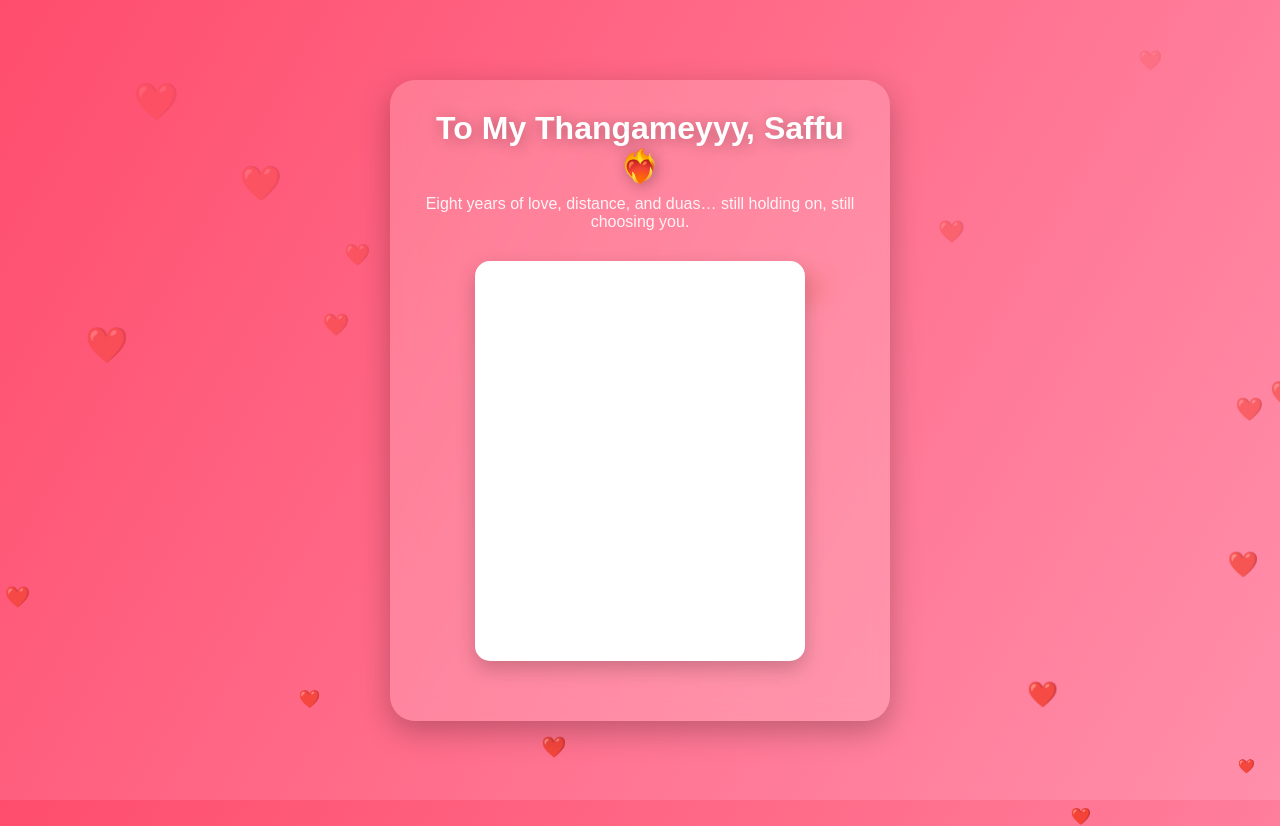
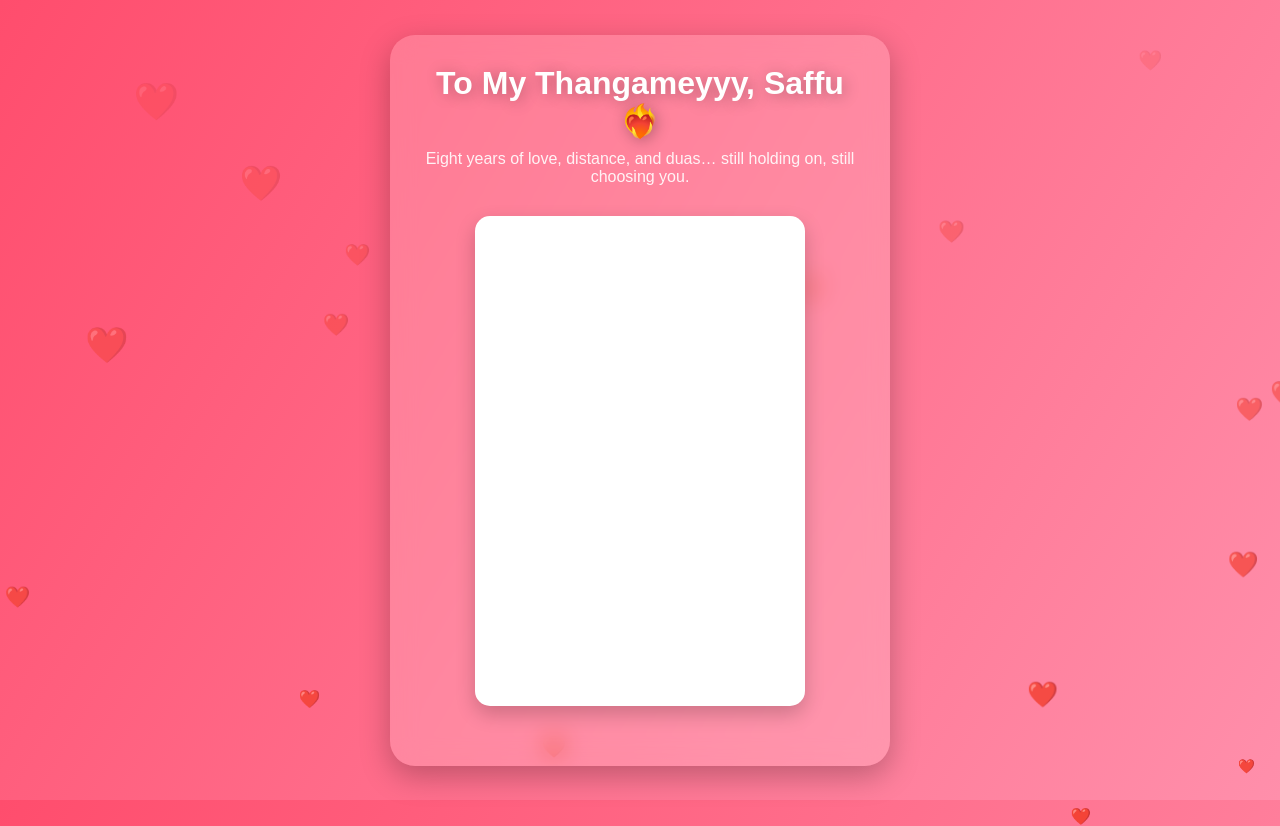
Before and after one commit to Faisalya-Faisal/Faisal, a plain HTML site: page index.html in a window 1280 px wide. Shown: the top 826 px of the page. Drawn offline with Linux system fonts and the light colour scheme.

Commit message:
Update style.css

```diff
--- a/style.css
+++ b/style.css
@@ -52,7 +52,7 @@ body {
 }
 .envelope {
   width: 330px;
-  height: 400px;
+  height: 490px;
   margin: 30px auto;
   position: relative;
   cursor: pointer;
```
